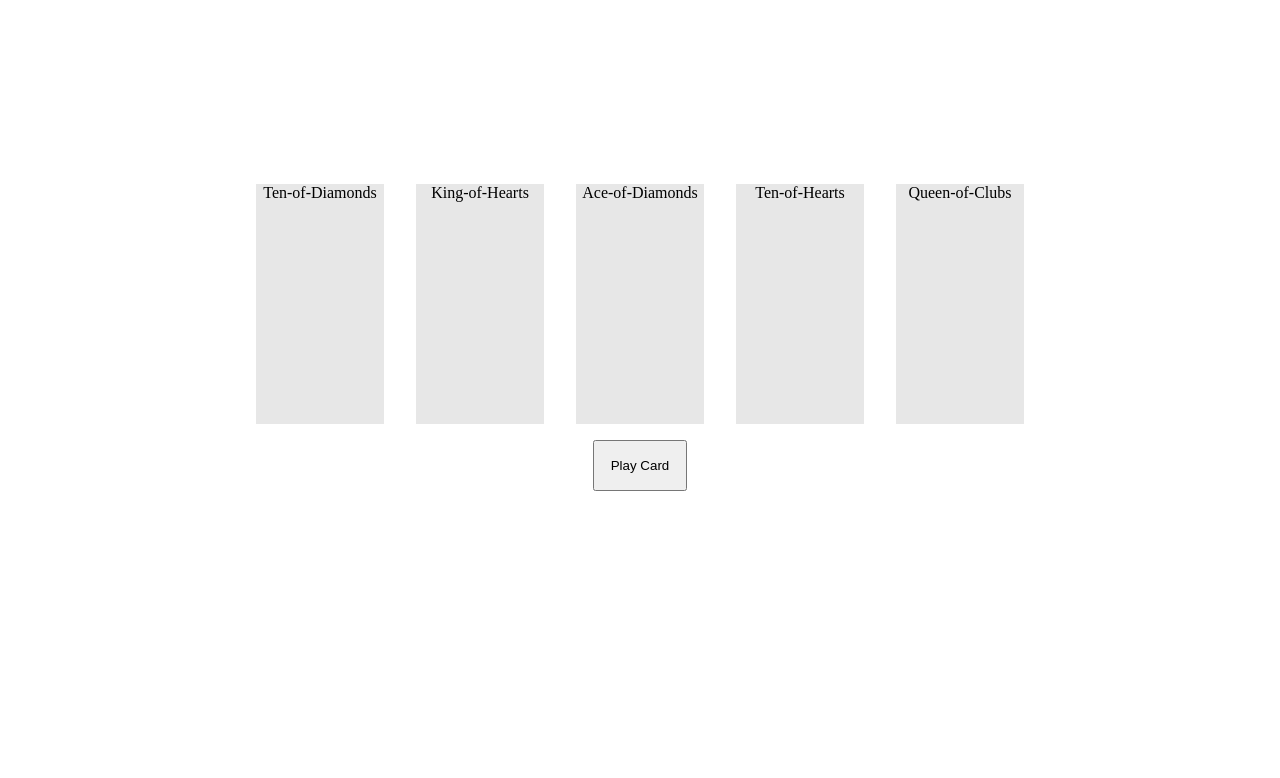
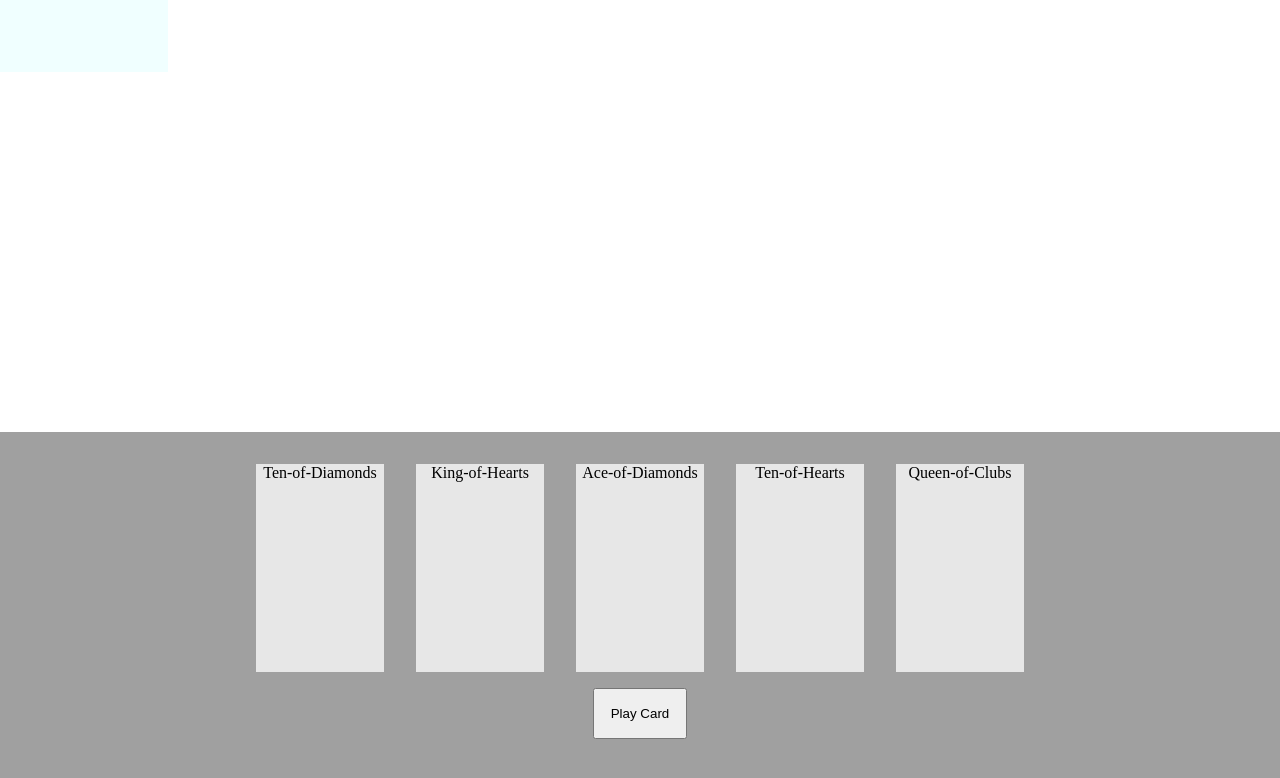
Before and after one commit to BeardedBry/euchre-game, a plain HTML site: page index.html in a window 1280 px wide. Drawn offline with Linux system fonts and the light colour scheme.

Commit message:
positioning

```diff
--- a/app.js
+++ b/app.js
@@ -73,7 +73,6 @@ const spades = buildSuit('Spades');
 const Cards = [...hearts, ...diamonds, ...spades, ...clubs];
 
 
-
 // init game
 const bill = new Player('Bill');
 const kevin = new Player('Kevin');
@@ -98,6 +97,11 @@ const makeCard = (text) => {
     return card;
 }
 const playerDiv = document.querySelector('#player1');
+const playButton = document.querySelector('#play');
+
+
+
+
 player.hand.forEach((card) => {
     playerDiv.prepend(makeCard(card));
 });
--- a/styles.css
+++ b/styles.css
@@ -1,9 +1,49 @@
+body, html {
+    height: 100%;
+    width: 100%;
+    margin: 0;
+    padding: 0;
+    box-sizing: border-box;
+}
+
+#game {
+    display: flex;
+    flex-direction: column;
+    height: 100%;
+}
+
 #board {
+    position: relative;
+    flex: 1 0 auto;
     height: 10rem;
 }
 
+#player2 {
+    background-color: azure;
+    position: absolute;
+    left: 0;
+    height: 4.5rem;
+    width: 10.5rem;
+}
+
+#player3 {
+    position: absolute;
+    top: 0;
+    margin: 0 auto;
+}
+
+#player4 {
+    position: absolute;
+    right: 0;
+}
+
 #main {
+    padding: 1rem;
+    padding-bottom: 2rem;
+    flex-shrink: 0;
     text-align: center;
+    min-height: 20rem;
+    background-color: #a0a0a0;
 }
 
 #player1 {
@@ -15,14 +55,23 @@
 .card {
     display: block;
     width: 8rem;
-    height: 15rem;
+    height: 13rem;
+    margin: 1rem;
+    background-color: #e7e7e7;
+    text-align: center;
+}
+
+.card-small {
+    display: block;
+    width: 4rem;
+    height: 10rem;
     margin: 1rem;
     background-color: #e7e7e7;
     text-align: center;
 }
 
 .selected {
-    border: 2px solid #0ac6ff;
+    box-shadow: 0px 0px 7px 4px #0ac6ff;
 }
 
 button#play {
```
Also changed, not shown: README.md.
